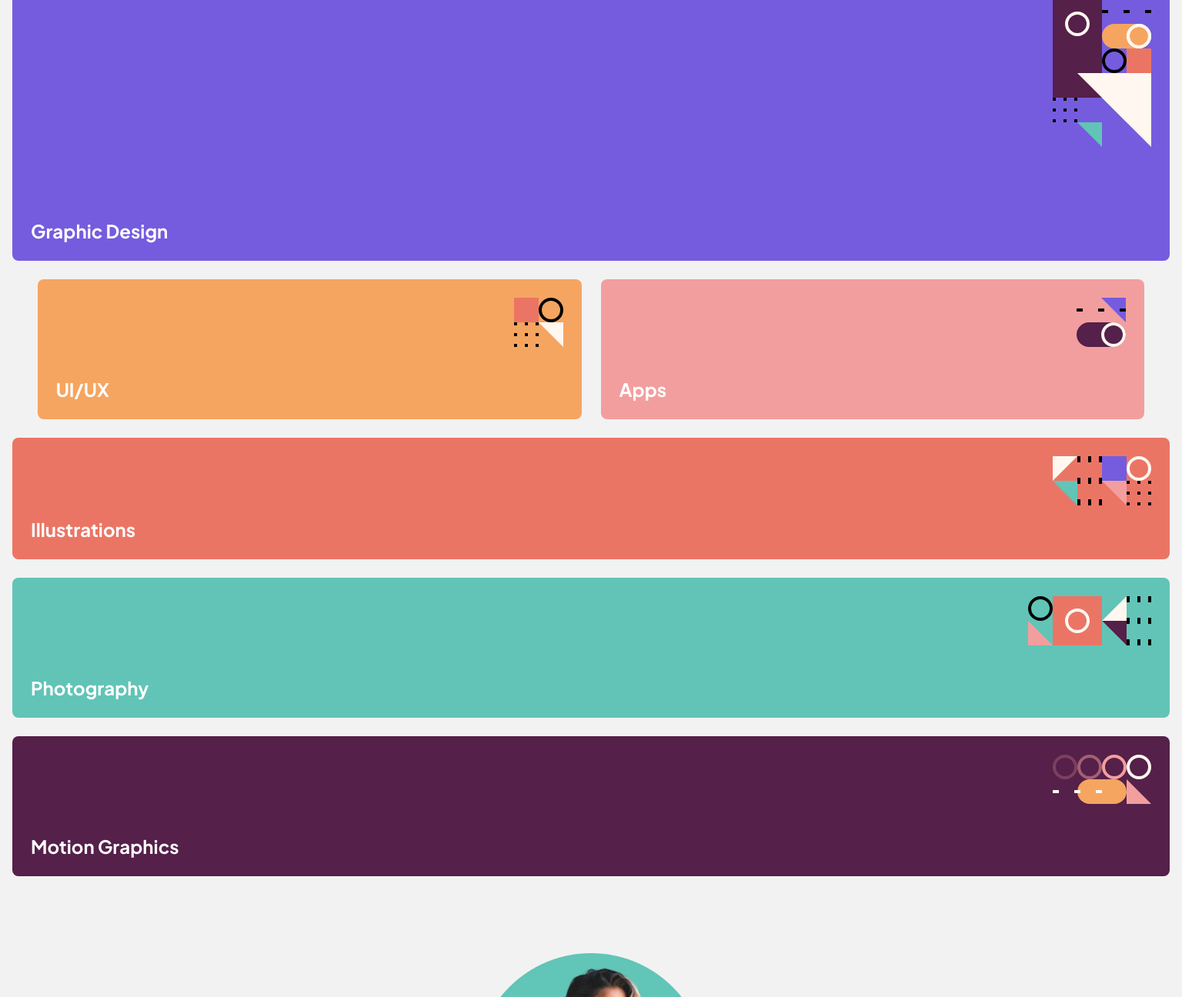
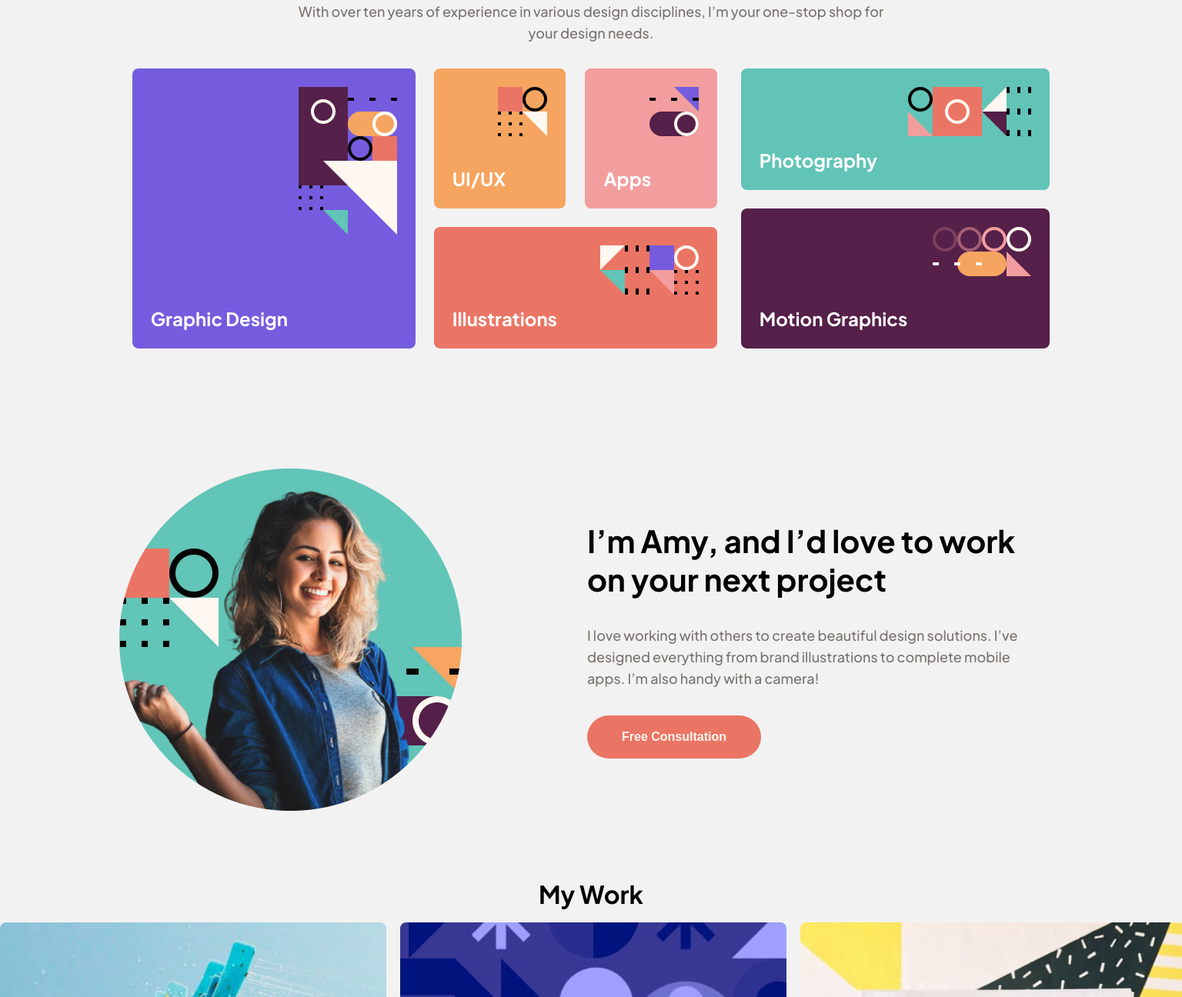
Before and after one commit to tamta123/single-page-design, a plain HTML site: page index.html in a window 1536 px wide. Shown: the part 250-1546 px from the top of the page at 77% size. Drawn offline with Linux system fonts and the light colour scheme.

Commit message:
style: width

```diff
--- a/style.css
+++ b/style.css
@@ -210,6 +210,9 @@ h2 {
   margin-bottom: 32px;
   width: 80%;
 }
+.about-amy > p {
+  width: 100%;
+}
 .about-amy > button {
   background-color: rgb(235, 117, 101);
 }
@@ -305,3 +308,182 @@ h3 {
 .book-call > button:hover {
   background-color: #f6a560;
 }
+
+@media screen and (min-width: 768px) {
+  header {
+    padding: 34px 40px 64px 39px;
+  }
+  main {
+    padding: 0px 39px 120px;
+  }
+  h1 {
+    font-size: 44px;
+    line-height: 55px;
+  }
+  .introduction > p {
+    width: 85%;
+    font-size: 18px;
+    line-height: 28px;
+  }
+  .boxes {
+    flex-direction: row;
+    flex-wrap: wrap;
+    justify-content: center;
+    align-items: center;
+    gap: 24px;
+  }
+  .four-boxes {
+    flex-direction: row;
+  }
+  .three-boxes,
+  .graphic-design {
+    width: 48%;
+  }
+  .green-other {
+    flex-wrap: wrap;
+    flex-direction: row;
+  }
+  .photography,
+  .graphics {
+    width: 48%;
+  }
+  .photography,
+  .graphics {
+    width: 48%;
+  }
+  .consultant {
+    flex-wrap: wrap;
+    flex-direction: row;
+    padding-left: 0px;
+    padding-right: 0px;
+    padding-bottom: 120px;
+    margin-left: -40px;
+  }
+  .amy {
+    height: 364px;
+    width: 364px;
+  }
+  .amy > img {
+    height: 364px;
+    width: 364px;
+    object-fit: cover;
+  }
+  .about-amy {
+    width: 45%;
+    align-items: flex-start;
+    padding-right: 20px;
+    margin-left: 40px;
+  }
+  .about-amy > h2,
+  .about-amy > p {
+    text-align: left;
+  }
+  .about-amy > p {
+    margin-bottom: 0px;
+  }
+  h3 {
+    font-size: 32px;
+    line-height: 40px;
+  }
+  .book-call {
+    margin: 120px 39px 60px;
+  }
+  .without-button > h2 {
+    font-size: 32px;
+    line-height: 40px;
+  }
+
+  .without-button > p,
+  .about-amy > p {
+    font-size: 18px;
+    width: 96%;
+    line-height: 28px;
+  }
+  .logo {
+    width: 64px;
+    height: 64px;
+  }
+  button {
+    font-weight: 700;
+    font-size: 16px;
+    padding: 14px 45px;
+  }
+}
+
+@media screen and (min-width: 1440px) {
+  header {
+    padding: 34px 164px 66px 165px;
+  }
+  main {
+    padding: 0px 165px 156px;
+  }
+  h1 {
+    font-size: 56px;
+    line-height: 71px;
+  }
+  .introduction > p {
+    width: 65%;
+  }
+  .four-boxes {
+    flex-direction: row;
+    width: 63.6%;
+  }
+  .green-other {
+    flex-wrap: wrap;
+    flex-direction: column;
+    width: 33.3%;
+  }
+  .photography {
+    height: 158px;
+    width: 100%;
+  }
+  .graphics {
+    height: 182px;
+    width: 100%;
+  }
+  .consultant {
+    padding: 0px 165px 88px 195px;
+  }
+  .amy {
+    height: 445px;
+    width: 445px;
+    margin: 0px;
+  }
+  .amy > img {
+    height: 445px;
+    width: 445px;
+    object-fit: fill;
+  }
+  .about-amy {
+    width: 50%;
+    gap: 34px;
+  }
+  .about-amy > h2 {
+    font-size: 40px;
+    line-height: 50px;
+  }
+  .about-amy > p {
+    width: 100%;
+  }
+  .carousel img {
+    height: 400px;
+  }
+
+  .book-call {
+    flex-direction: row;
+    justify-content: space-between;
+    margin: 88px 165px 0px;
+    padding: 81px 95px 80px 65px;
+  }
+  .without-button {
+    width: 52%;
+    align-items: flex-start;
+  }
+  .without-button > p,
+  .without-button > h2 {
+    text-align: left;
+  }
+  footer {
+    padding: 56px 164px 66px 165px;
+  }
+}
```
